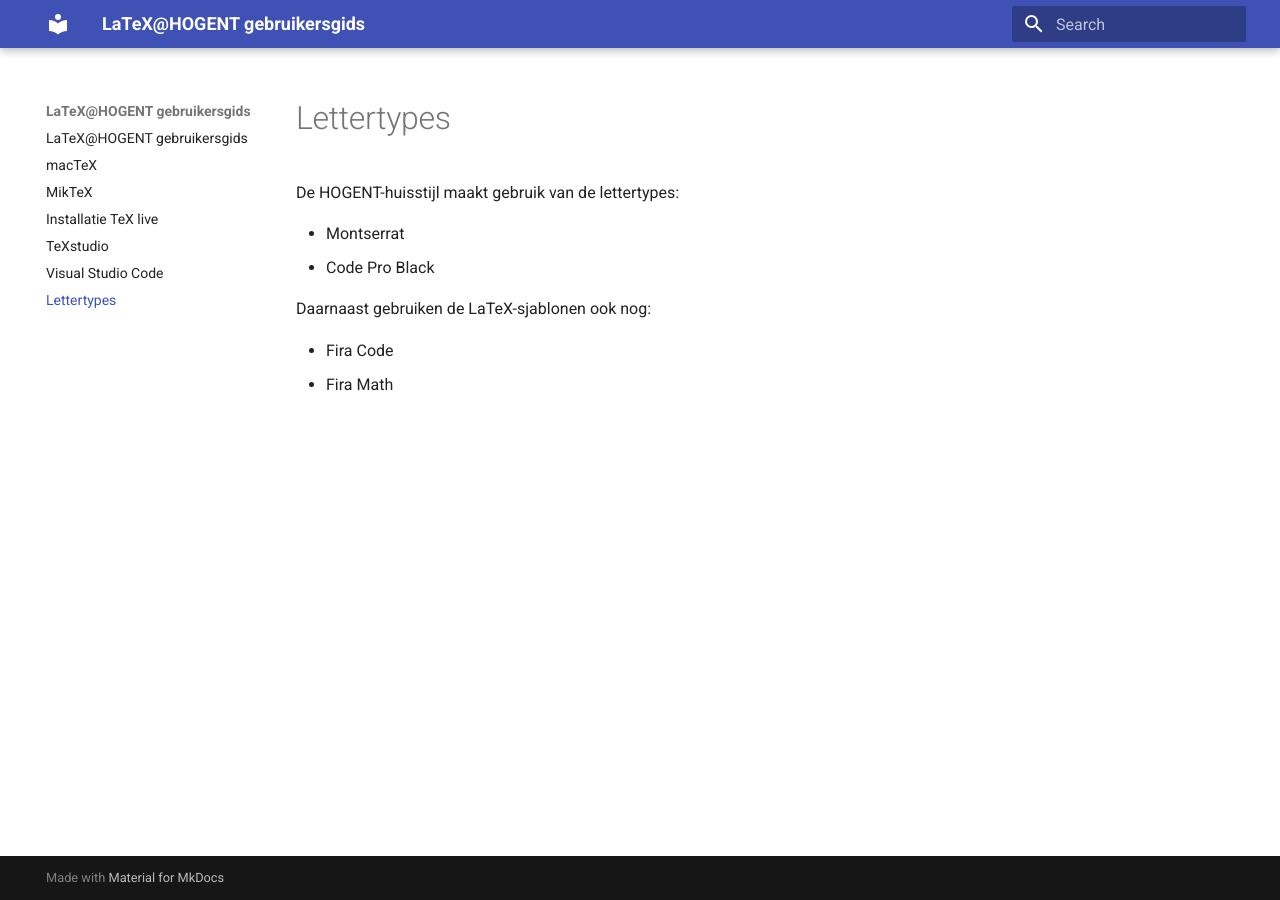
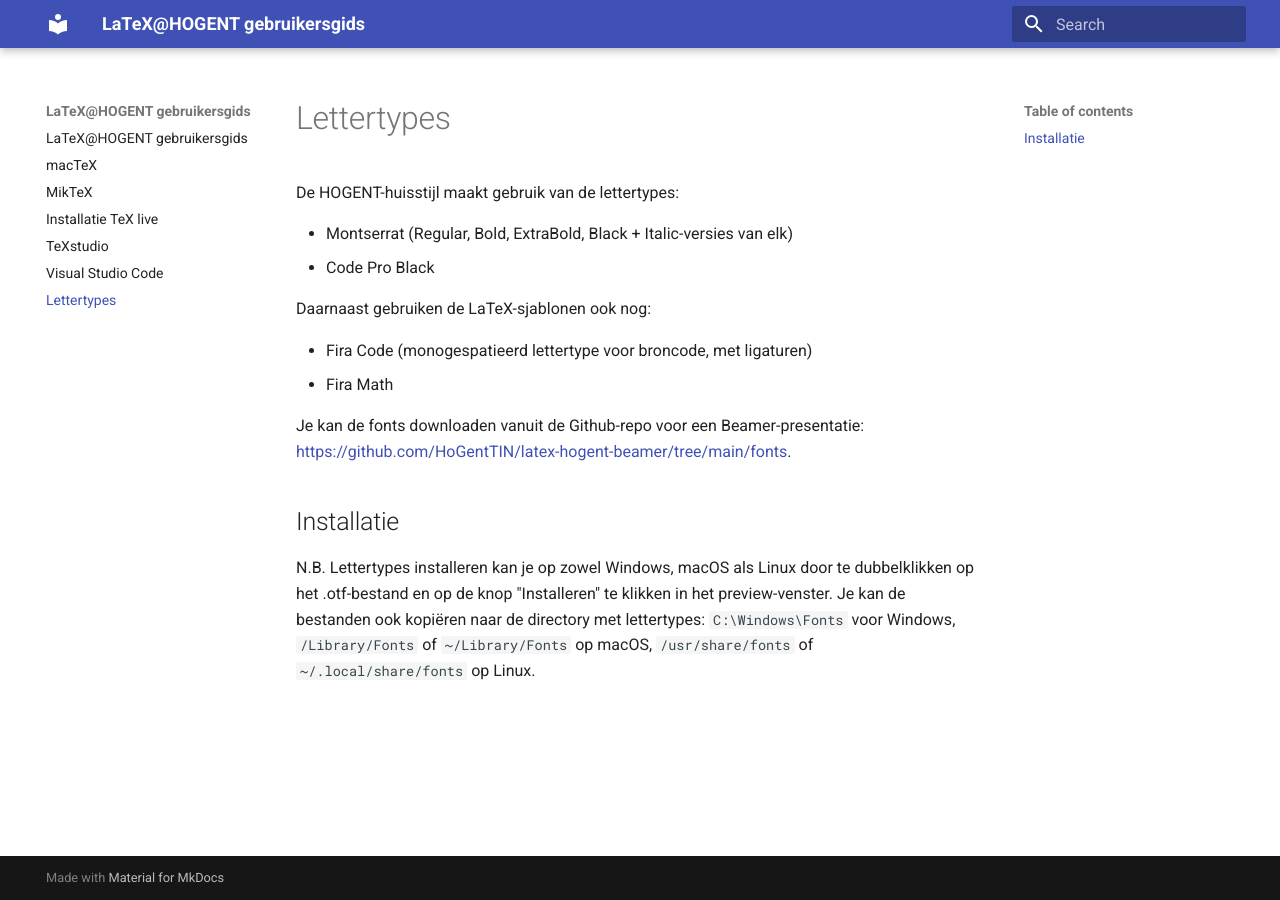
Before and after one commit to HoGentTIN/latex-hogent-gids, an MkDocs documentation site: the page built from docs/lettertypes.md, in a window 1280 px wide. Built offline with MkDocs 1.6.1 and Material for MkDocs 9.7.7, drawn with Linux system fonts in a browser that asks for light colours.

Commit message:
Instructies installatie lettertypes toegevoegd

```diff
--- a/docs/lettertypes.md
+++ b/docs/lettertypes.md
@@ -2,10 +2,16 @@
 
 De HOGENT-huisstijl maakt gebruik van de lettertypes:
 
-- Montserrat
+- Montserrat (Regular, Bold, ExtraBold, Black + Italic-versies van elk)
 - Code Pro Black
 
 Daarnaast gebruiken de LaTeX-sjablonen ook nog:
 
-- Fira Code
+- Fira Code (monogespatieerd lettertype voor broncode, met ligaturen)
 - Fira Math
+
+Je kan de fonts downloaden vanuit de Github-repo voor een Beamer-presentatie: <https://github.com/HoGentTIN/latex-hogent-beamer/tree/main/fonts>.
+
+## Installatie
+
+N.B. Lettertypes installeren kan je op zowel Windows, macOS als Linux door te dubbelklikken op het .otf-bestand en op de knop "Installeren" te klikken in het preview-venster. Je kan de bestanden ook kopiëren naar de directory met lettertypes: `C:\Windows\Fonts` voor Windows, `/Library/Fonts` of `~/Library/Fonts` op macOS, `/usr/share/fonts` of `~/.local/share/fonts` op Linux.
```
